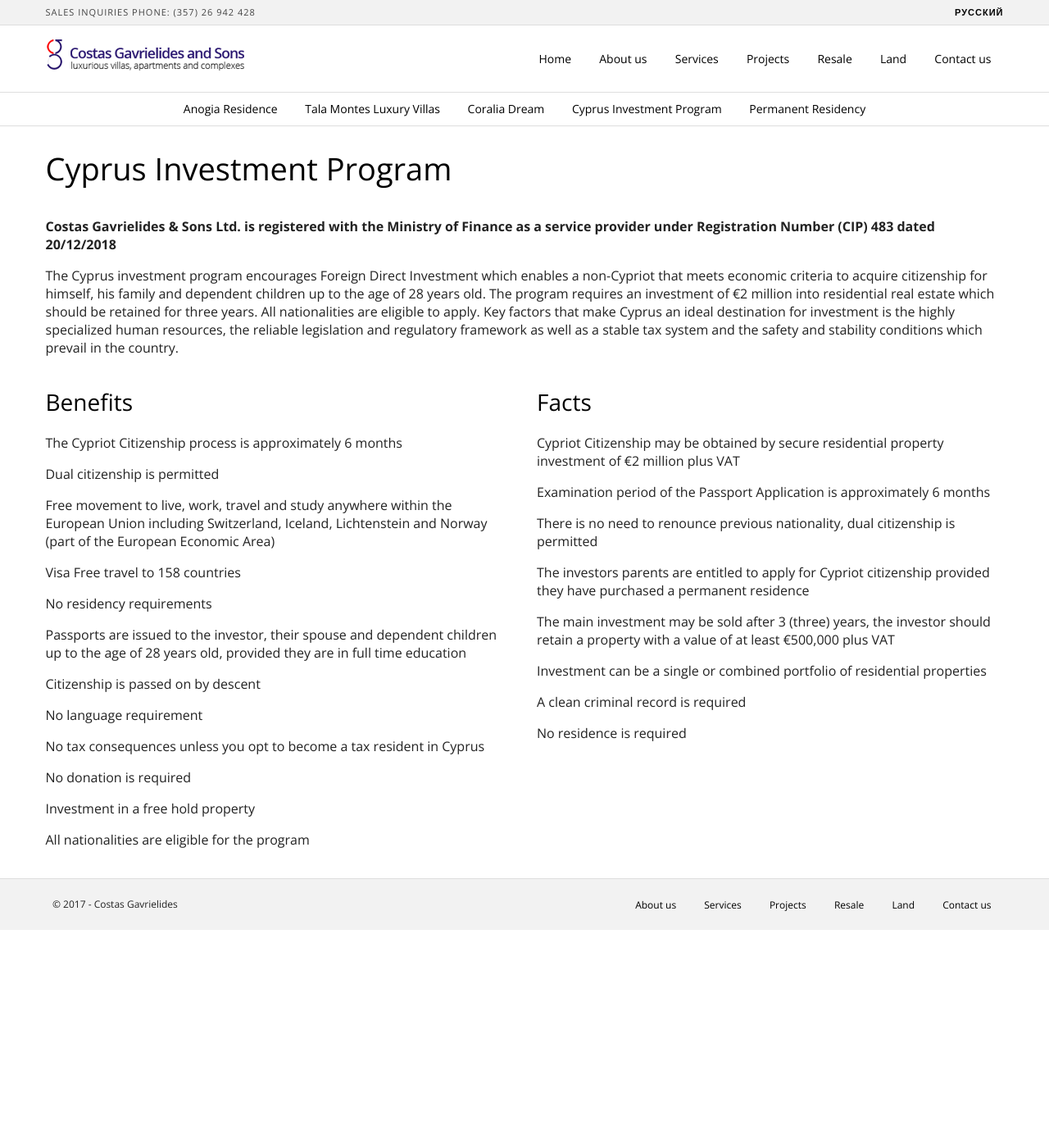
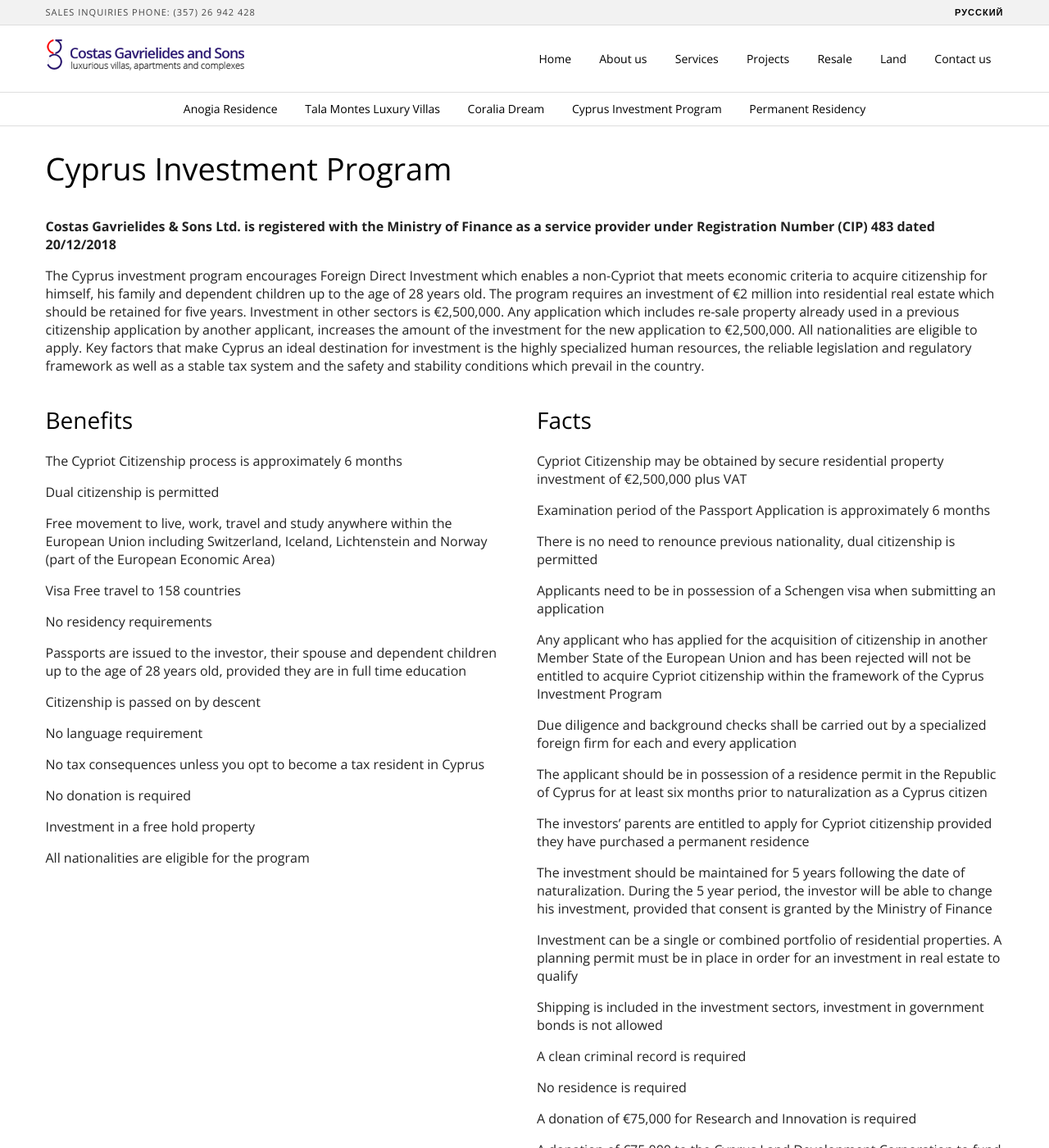
Before and after one commit to Gavrielides-developers/web-app, a Jekyll site: the page built from pages/en/Investment-Citizenship.html, in a window 1280 px wide and 1400 px high. Shown: the whole window at 82% size. Built offline with Jekyll 4.4.1, drawn with Linux system fonts in a browser that asks for light colours; some of the changed text lies outside the part shown.

Commit message:
update investments

```diff
--- a/pages/en/Investment-Citizenship.html
+++ b/pages/en/Investment-Citizenship.html
@@ -7,7 +7,7 @@
 ---
 {% include lang.html %}
 <p><strong>Costas Gavrielides & Sons Ltd. is registered with the Ministry of Finance as a service provider under Registration Number (CIP) 483 dated 20/12/2018</strong></p>
-<p>The Cyprus investment program encourages Foreign Direct Investment which enables a non-Cypriot that meets economic criteria to acquire citizenship for himself, his family and dependent children up to the age of 28 years old. The program requires an investment of €2 million into residential real estate which should be retained for three years.  All nationalities are eligible to apply.  Key factors that make Cyprus an ideal destination for investment is the highly specialized human resources, the reliable legislation and regulatory framework as well as a stable tax system and the safety and stability conditions which prevail in the country.</p>
+<p>The Cyprus investment program encourages Foreign Direct Investment which enables a non-Cypriot that meets economic criteria to acquire citizenship for himself, his family and dependent children up to the age of 28 years old. The program requires an investment of €2 million into residential real estate which should be retained for five years. Investment in other sectors is €2,500,000. Any application which includes re-sale property already used in a previous citizenship application by another applicant, increases the amount of the investment for the new application to €2,500,000. All nationalities are eligible to apply. Key factors that make Cyprus an ideal destination for investment is the highly specialized human resources, the reliable legislation and regulatory framework as well as a stable tax system and the safety and stability conditions which prevail in the country.</</p>
 
 <div class="row">
 	<div class="col-md-6">
@@ -27,13 +27,21 @@
 	</div>
 	<div class="col-md-6">
 		<h2>Facts</h2>
-		<p>Cypriot Citizenship may be obtained by secure residential property investment of €2 million plus VAT</p>
+		<p>Cypriot Citizenship may be obtained by secure residential property investment of €2,500,000 plus VAT</p>
 		<p>Examination period of the Passport Application is approximately 6 months</p>
 		<p>There is no need to renounce previous nationality, dual citizenship is permitted</p>
-		<p>The investors parents are entitled to apply for Cypriot citizenship provided they have purchased a permanent residence</p>
-		<p>The main investment may be sold after 3 (three) years, the investor should retain a property with a value of at least €500,000 plus VAT</p>
-		<p>Investment can be a single or combined portfolio of residential properties</p>
+		<p>Applicants need to be in possession of a Schengen visa when submitting an application</p>
+		<p>Any applicant who has applied for the acquisition of citizenship in another Member State of the European Union and has been rejected will not be  entitled to acquire Cypriot citizenship within the framework of the Cyprus Investment Program</p>
+		<p>Due diligence and background checks shall be carried out by a specialized foreign firm for each and every application</p>
+		<p>The applicant should be in possession of a residence permit in the Republic of Cyprus for at least six months prior to naturalization as a Cyprus citizen</p>
+		<p>The investors’ parents are entitled to apply for Cypriot citizenship provided they have purchased a permanent residence</p>
+		<p>The investment should be maintained for 5 years following the date of naturalization. During the 5 year period, the investor will be able to  change his investment, provided that consent is granted by the Ministry of Finance</p>
+		<p>Investment can be a single or combined portfolio of residential properties. A planning permit must be in place in order for an investment in real estate to qualify</p>
+		<p>Shipping is included in the investment sectors, investment in government bonds is not allowed</p>
 		<p>A clean criminal record is required</p>
 		<p>No residence is required</p>
+		<p>A donation of €75,000 for Research and Innovation is required</p>
+		<p>A donation of €75,000 to the Cyprus Land Development Corporation to fund affordable house is required</p>
+		<p>A limitation of 700 applications per year</p>
 	</div>
 </div>
```
Also changed, not shown: Gemfile.lock (added).
